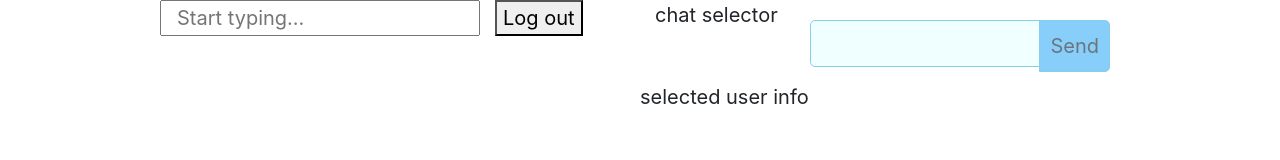
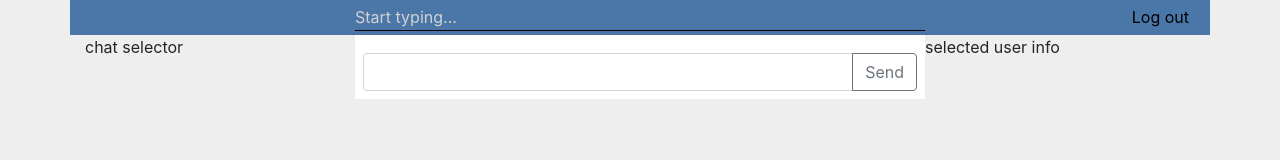
Before and after one commit to f0s3/il_firebase, a website: page index.html in a window 1280 px wide. Drawn offline with nearby package versions, Linux system fonts and the light colour scheme; no server answers.

Commit message:
Add styles on header, chat.

```diff
--- a/style.css
+++ b/style.css
@@ -1,27 +1,55 @@
-html, body, input, form {
-    padding: 0;
-    margin: 0;
+body {
+    background-color: #eee!important;
 }
 
-html {
-    font-size: 20px;
+
+header.container {
+    background-color: #4a76a8;
+    padding-top: 4px;
+    padding-bottom: 4px;
 }
 
-body {
-    display: flex;
-    align-items: stretch;
-    flex-direction: row;
+.header-searchbar {
+    border: none;
+    border-bottom: 1px solid black;
+    background-color: #4a76a8;
+    padding-left: 0!important;
+    padding-right: 0!important;
+    outline: none;
 }
 
-body, #chat {
-    height: 100%;
+::placeholder { /* Chrome, Firefox, Opera, Safari 10.1+ */
+    color: lightgray;
+    opacity: 1; /* Firefox */
 }
 
-.qr-code {
-    display: none;
+:-ms-input-placeholder { /* Internet Explorer 10-11 */
+    color: lightgray;
 }
 
+::-ms-input-placeholder { /* Microsoft Edge */
+    color: lightgray;
+}
+
+.header-dropdown-menu {
+    text-align: right;
+}
+
+.header-dropdown-menu button {
+    background-color: #4a76a8;
+    border-radius: 4px;
+    border: none;
+}
+
+.header-dropdown-menu button:hover {
+    background-color: #3d6898;
+    border: none;
+}
+
+
 #chat {
+    height: 94%;
+    background-color: white;
     padding: .5rem;
     box-sizing: border-box;
     display: flex;
@@ -30,52 +58,21 @@ body, #chat {
     flex-grow: 1;
 }
 
+
 #messages {
     overflow: auto;
-    margin-bottom: .5rem;
+}
+
+#message-form {
+    margin-top: 10px;
+    margin-bottom: 0;
 }
 
 .message {
-    margin-top: .5rem;
-    padding: .5rem;
-    background-color: lightblue;
-    border-radius: 10px;
+    margin-top: .2rem;
+    padding: .2rem;
+    border-radius: 4px;
+    background-color: #89b3e5;
     float: left;
     clear: both;
 }
-
-form {
-    display: flex;
-    flex-direction: row;
-    flex-shrink: 0;
-}
-
-input[name="message"], button[type="submit"] {
-    border: 1px solid skyblue;
-    outline: none;
-    border-radius: 5px;
-    font-size: 1rem;
-    padding: 0.5rem;
-}
-
-input[name="message"] {
-    background-color: azure;
-    flex: 1 1;
-    width: 1px; /* force width recalculation on mobile devices */
-    border-top-right-radius: 0;
-    border-bottom-right-radius: 0;
-}
-
-button[type="submit"] {
-    background-color: lightskyblue;
-    border-top-left-radius: 0;
-    border-bottom-left-radius: 0;
-}
-
-@media(min-width: 850px) {
-    .qr-code {
-        display: inline-block;
-        align-self: flex-start;
-        width: 500px;
-    }
-}
```
